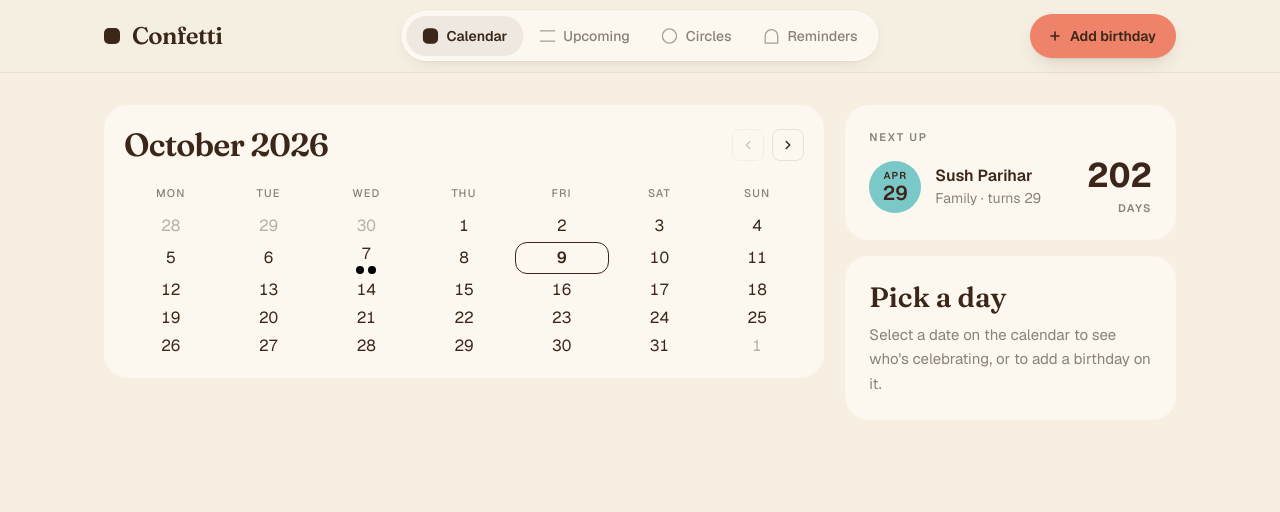
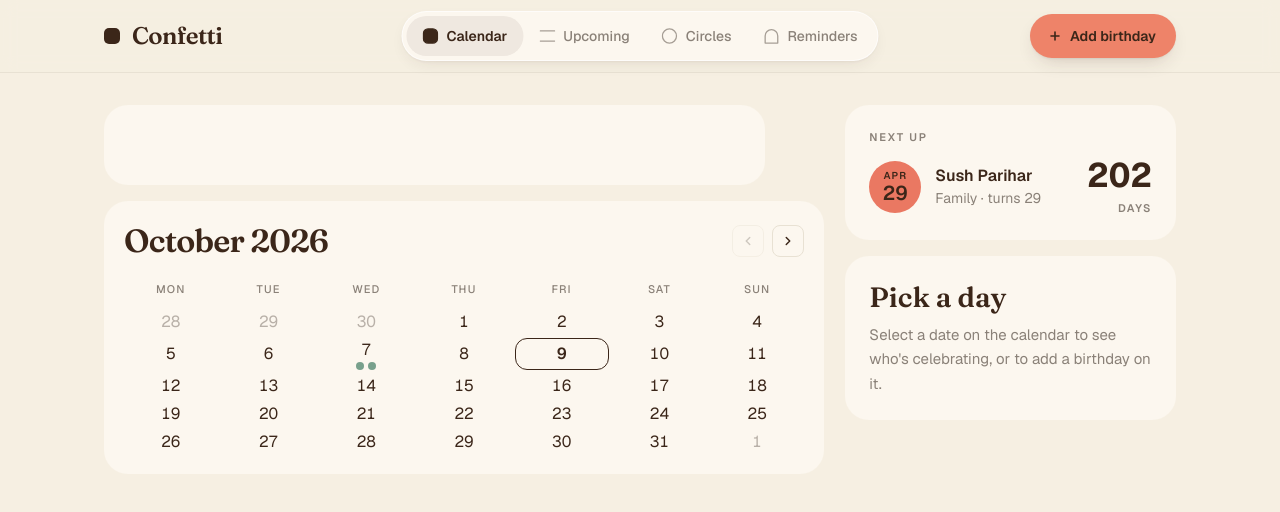
Before and after one commit to Dbrowne14/Confetti, a Next.js app: page / in a window 1280 px wide. Shown: the top 512 px of the page. Built offline with nearby package versions, Linux system fonts and the light colour scheme.

Commit message:
Introducing circles into the data set

```diff
--- a/components/calendar/CalendarDay.tsx
+++ b/components/calendar/CalendarDay.tsx
@@ -1,5 +1,6 @@
 import { SetStateAction } from "react";
 import { getBirthdaysForDate } from "./calendarUtils";
+import { circles } from "@/data/circle";
 
 type CalendarDayProps = {
   date: Date;
@@ -22,6 +23,7 @@ export const CalendarDay = ({
 }: CalendarDayProps) => {
   const birthdays = getBirthdaysForDate(people, date);
   const isSelected = selected?.getTime() === date.getTime();
+
   return (
     <div
       className={`flex flex-col items-center justify-center rounded-xl text-sm tabular-nums sm:text-base ${
@@ -34,13 +36,14 @@ export const CalendarDay = ({
         {" "}
         {birthdays?.length > 0 &&
           birthdays?.map((birthday) => {
+            const circle = circles.find(
+              (circle) => circle.id === birthday.circleID,
+            );
             return (
               <div
                 className="size-2 rounded-full"
                 style={{
-                  backgroundColor: isSelected
-                    ? "white"
-                    : birthday.circle.colour,
+                  backgroundColor: isSelected ? "white" : circle?.colour,
                 }}
                 key={birthday.id}
               />
--- a/components/calendar/CalendarMain.tsx
+++ b/components/calendar/CalendarMain.tsx
@@ -4,7 +4,13 @@ import { ArrowButton } from "@/components/ui/ArrowButton";
 import { CalendarDay } from "./CalendarDay";
 import { getCalendarWeeks, months, weekdays } from "./calendarUtils";
 
-export const CalendarMain = ({selected, setSelected}:{selected:Date|null; setSelected:React.Dispatch<SetStateAction<Date|null>>}) => {
+export const CalendarMain = ({
+  selected,
+  setSelected,
+}: {
+  selected: Date | null;
+  setSelected: React.Dispatch<SetStateAction<Date | null>>;
+}) => {
   const date = new Date();
 
   const year = date.getFullYear();
@@ -13,7 +19,6 @@ export const CalendarMain = ({selected, setSelected}:{selected:Date|null; setSel
 
   const [currentMonth, setCurrentMonth] = useState(month);
   const [currentYear, setCurrentYear] = useState(year);
-
 
   const maxDate = new Date(date.getFullYear(), date.getMonth() + 12, 1);
 
@@ -46,7 +51,9 @@ export const CalendarMain = ({selected, setSelected}:{selected:Date|null; setSel
   const weeks = getCalendarWeeks(currentYear, currentMonth);
 
   return (
-    <section className="self-start rounded-3xl bg-confetti-surface p-4 sm:p-5 w-180">
+    <section className="flex flex-col gap-4">
+      <div className="h-20 bg-confetti-surface w-full rounded-3xl"></div>
+      <div className="self-start rounded-3xl bg-confetti-surface p-4 sm:p-5 w-180">
         <div className="flex items-center justify-between gap-4 pb-4 sm:pb-5">
           <h2 className="font-serif text-2xl leading-tight font-semibold tracking-tight text-confetti-ink sm:text-[2rem]">
             {months[currentMonth] + " " + currentYear}
@@ -85,7 +92,7 @@ export const CalendarMain = ({selected, setSelected}:{selected:Date|null; setSel
             <div key={weekIndex} className="contents">
               {week.map((date, dayIndex) => {
                 const dayDate = date.getDate();
-              const dateMonth = date.getMonth()
+                const dateMonth = date.getMonth();
                 const isCurrentMonth =
                   dateMonth === currentMonth &&
                   date.getFullYear() === currentYear;
@@ -109,6 +116,7 @@ export const CalendarMain = ({selected, setSelected}:{selected:Date|null; setSel
             </div>
           ))}
         </div>
+      </div>
     </section>
   );
 };
--- a/components/ui/BirthdayRow.tsx
+++ b/components/ui/BirthdayRow.tsx
@@ -1,5 +1,6 @@
 import { People } from "@/data/people";
 import { months } from "../calendar/calendarUtils";
+import { circles } from "@/data/circle";
 
 export const BirthdayRow = ({
   birthday,
@@ -8,11 +9,13 @@ export const BirthdayRow = ({
   birthday: People;
   occurenceYear: number;
 }) => {
+  const circle = circles.find((circle) => circle.id === birthday.circleID);
+  console.log(circle);
   return (
     <div className="flex min-w-0 flex-1 items-center gap-3 sm:gap-3.5">
       <div
         className="flex size-12 shrink-0 flex-col items-center justify-center rounded-full text-confetti-ink sm:size-13"
-        style={{ backgroundColor: birthday.circle.colour }}
+        style={{ backgroundColor: circle?.colour }}
       >
         <span className="text-[9px] leading-none font-semibold tracking-[0.12em] uppercase sm:text-[10px]">
           {months[birthday.birthMonth - 1].slice(0, 3)}
@@ -26,7 +29,7 @@ export const BirthdayRow = ({
           {birthday.firstName} {birthday.surname}
         </div>
         <div className="truncate text-sm leading-snug text-confetti-muted">
-          <span>{birthday.circle.name}</span>
+          <span>{circle?.name}</span>
           {birthday.birthYear && occurenceYear && (
             <span> · turns {occurenceYear - birthday.birthYear}</span>
           )}
--- /dev/null
+++ b/data/circle.ts
@@ -0,0 +1,14 @@
+export const circles = [
+  {
+    id: 1,
+    name: "Family",
+    description: "Immediate and extended family",
+    colour: "rgb(234, 120, 98)",
+  },
+  {
+    id: 2,
+    name: "Friends",
+    description: "Friends",
+    colour: "rgb(120, 160, 140)",
+  },
+];
--- a/data/people.ts
+++ b/data/people.ts
@@ -5,7 +5,7 @@ export type People = {
   birthMonth: number;
   birthDay: number;
   birthYear: number | null;
-  circle: { name: string; colour: string };
+  circleID: number;
 };
 
 export const people = [
@@ -16,7 +16,7 @@ export const people = [
     birthMonth: 4,
     birthDay: 29,
     birthYear: 1998,
-    circle: { name: "Family", colour: "rgb(122,200,200)" },
+    circleID: 1,
   },
   {
     id: 2,
@@ -25,15 +25,15 @@ export const people = [
     birthMonth: 10,
     birthDay: 7,
     birthYear: null,
-    circle: { name: "Friends", colour: "rgb(0,0,0)" },
+    circleID: 2,
   },
-    {
+  {
     id: 3,
     firstName: "Alex",
     surname: "Smoth",
     birthMonth: 10,
     birthDay: 7,
     birthYear: null,
-    circle: { name: "Friends", colour: "rgb(0,0,0)" },
+    circleID: 2,
   },
 ];
```
Lines whose indentation alone changed are shown as unchanged.
